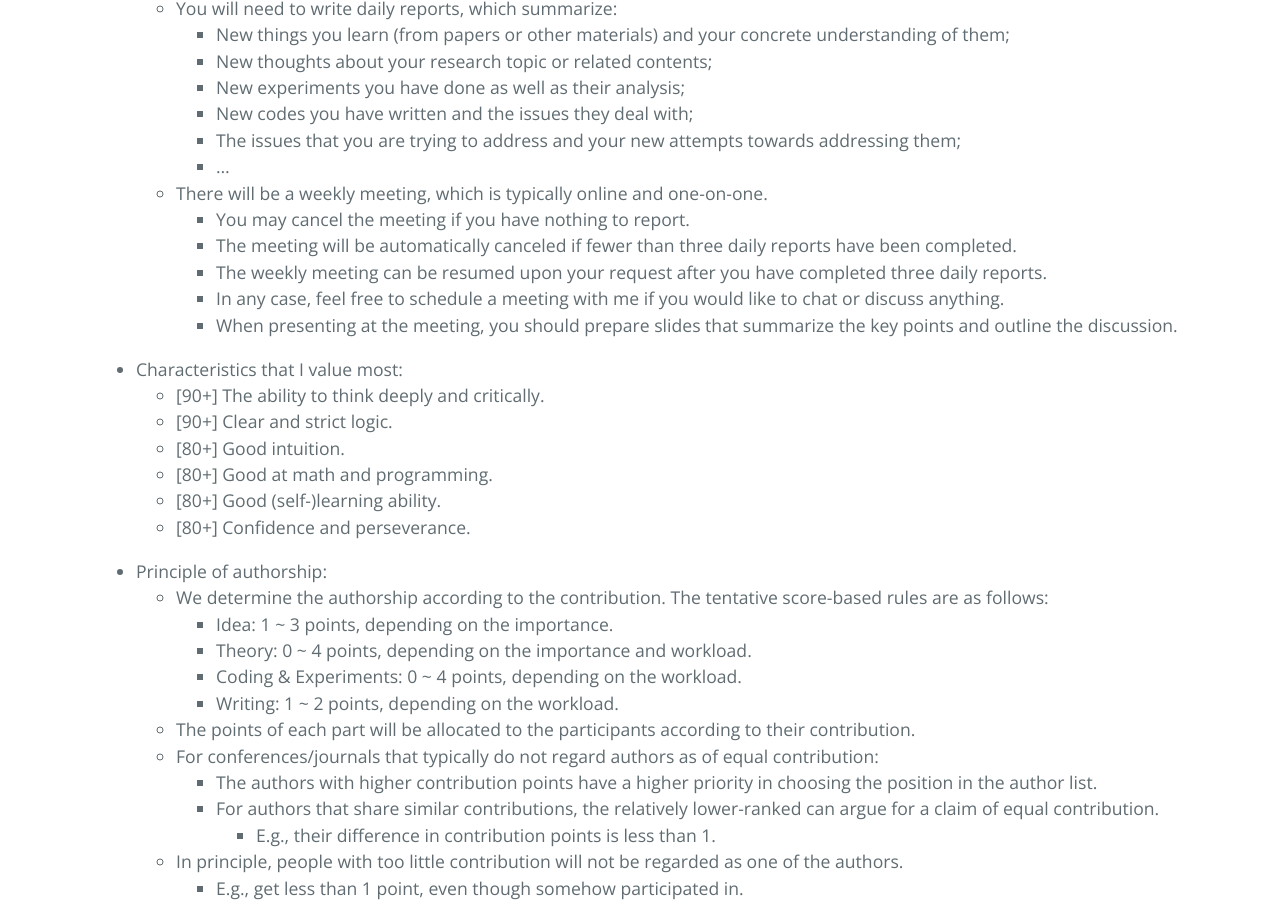
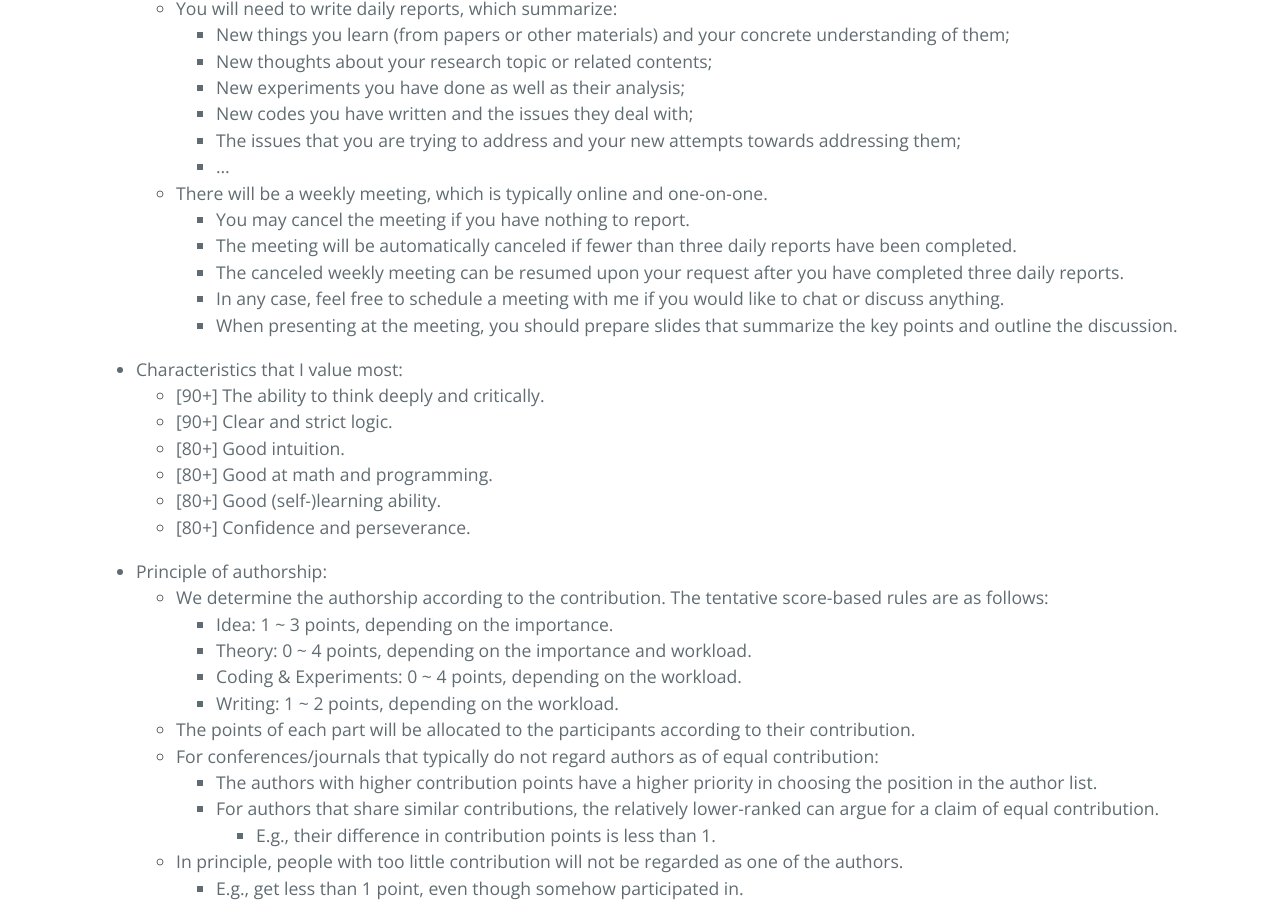
Before and after one commit to ZhimingZhou/zhimingzhou.github.io, a Jekyll site: the page built from _posts/2020-12-09-Prospective-Students.md, in a window 1280 px wide and 900 px high, scrolled down 2267 px. Built offline with Jekyll 4.4.1, drawn with Linux system fonts in a browser that asks for light colours.

Commit message:
Update 2020-12-09-Prospective-Students.md

```diff
--- a/_posts/2020-12-09-Prospective-Students.md
+++ b/_posts/2020-12-09-Prospective-Students.md
@@ -92,7 +92,7 @@ I’m looking for TALENTED students with GENUINE enthusiasm for FUNDAMENTAL rese
 	- There will be a weekly meeting, which is typically online and one-on-one.
 		- You may cancel the meeting if you have nothing to report.
 		- The meeting will be automatically canceled if fewer than three daily reports have been completed.
-		- The weekly meeting can be resumed upon your request after you have completed three daily reports.
+		- The canceled weekly meeting can be resumed upon your request after you have completed three daily reports.
 		- In any case, feel free to schedule a meeting with me if you would like to chat or discuss anything.
 		- When presenting at the meeting, you should prepare slides that summarize the key points and outline the discussion.
 
```
